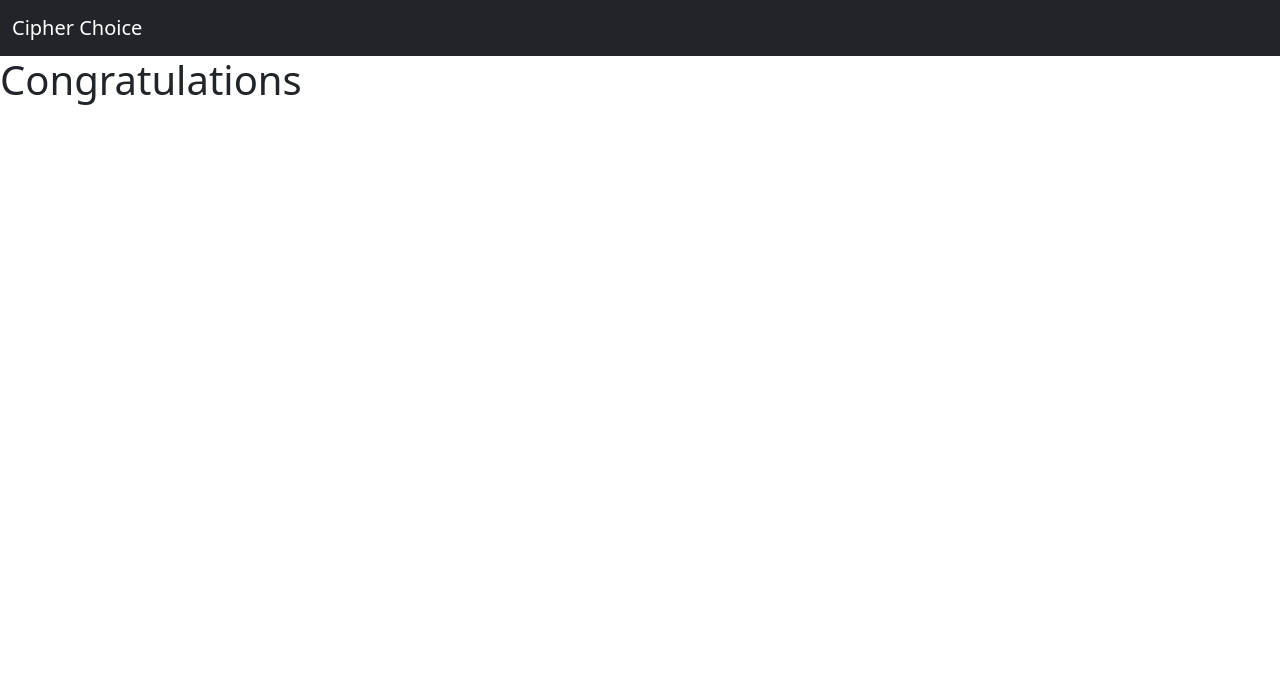
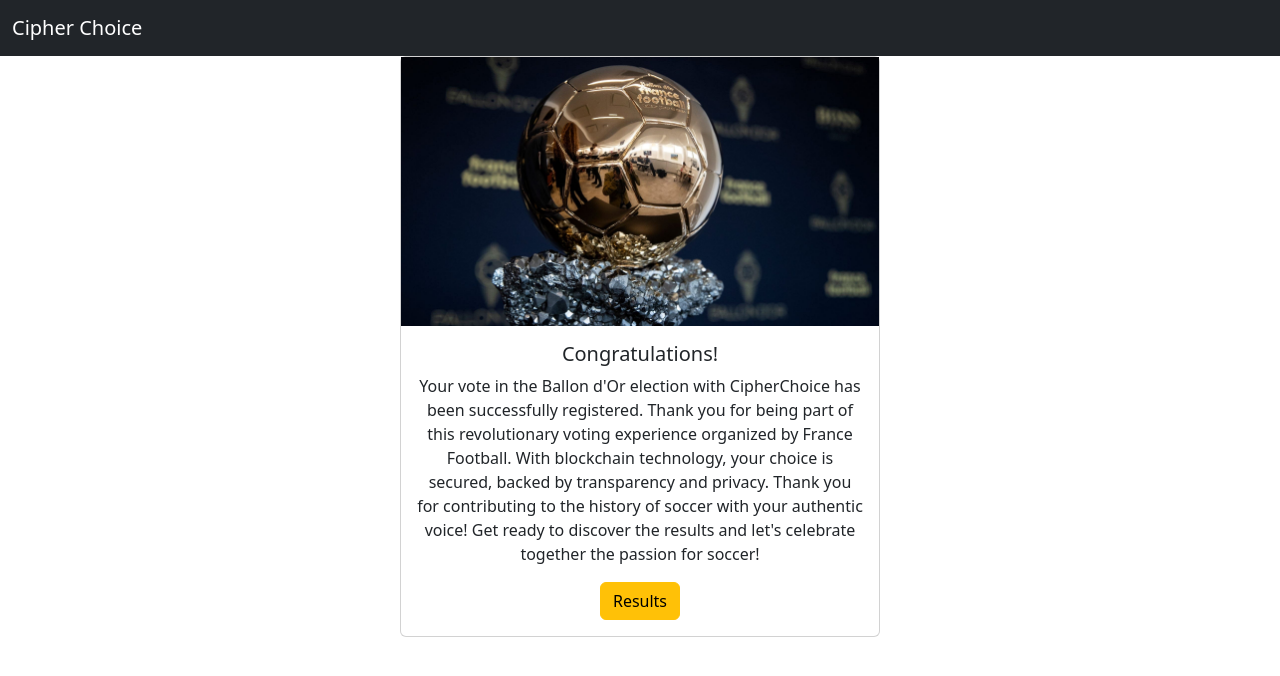
Before and after one commit to christo3carrasco/ballon-dor23, a React (Vite) app: page /congratulations in a window 1280 px wide. Shown: the top 676 px of the page. Built offline with nearby package versions, Linux system fonts and the light colour scheme.

Commit message:
feat: add congratulations module

```diff
--- a/src/views/Congratulations.jsx
+++ b/src/views/Congratulations.jsx
@@ -1,7 +1,32 @@
+import { Link } from "react-router-dom";
+import { Button, Card, CardBody, CardText, CardTitle } from "reactstrap";
+
 export const Congratulations = () => {
   return (
     <>
-      <h1>Congratulations</h1>
+      <Card
+        style={{
+          width: "30rem",
+        }}
+        className="text-center mx-auto"
+      >
+        <img alt="Ballon Dor" src="./img-0.jpg" />
+        <CardBody>
+          <CardTitle tag="h5">Congratulations!</CardTitle>
+          <CardText>
+            Your vote in the Ballon d'Or election with CipherChoice has been
+            successfully registered. Thank you for being part of this
+            revolutionary voting experience organized by France Football. With
+            blockchain technology, your choice is secured, backed by
+            transparency and privacy. Thank you for contributing to the history
+            of soccer with your authentic voice! Get ready to discover the
+            results and let's celebrate together the passion for soccer!
+          </CardText>
+          <Link to="/results">
+            <Button color="warning">Results</Button>
+          </Link>
+        </CardBody>
+      </Card>
     </>
   );
 };
```
